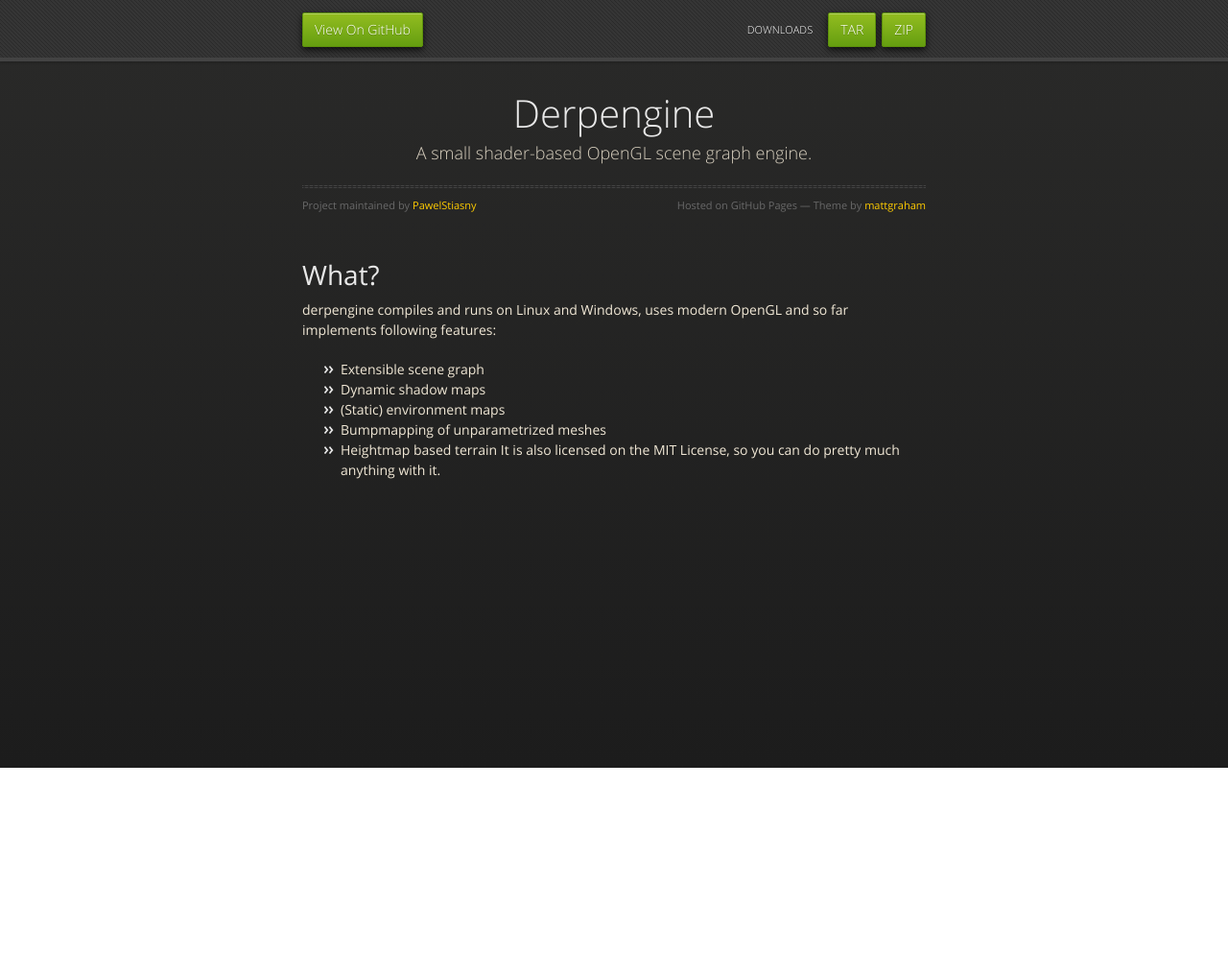
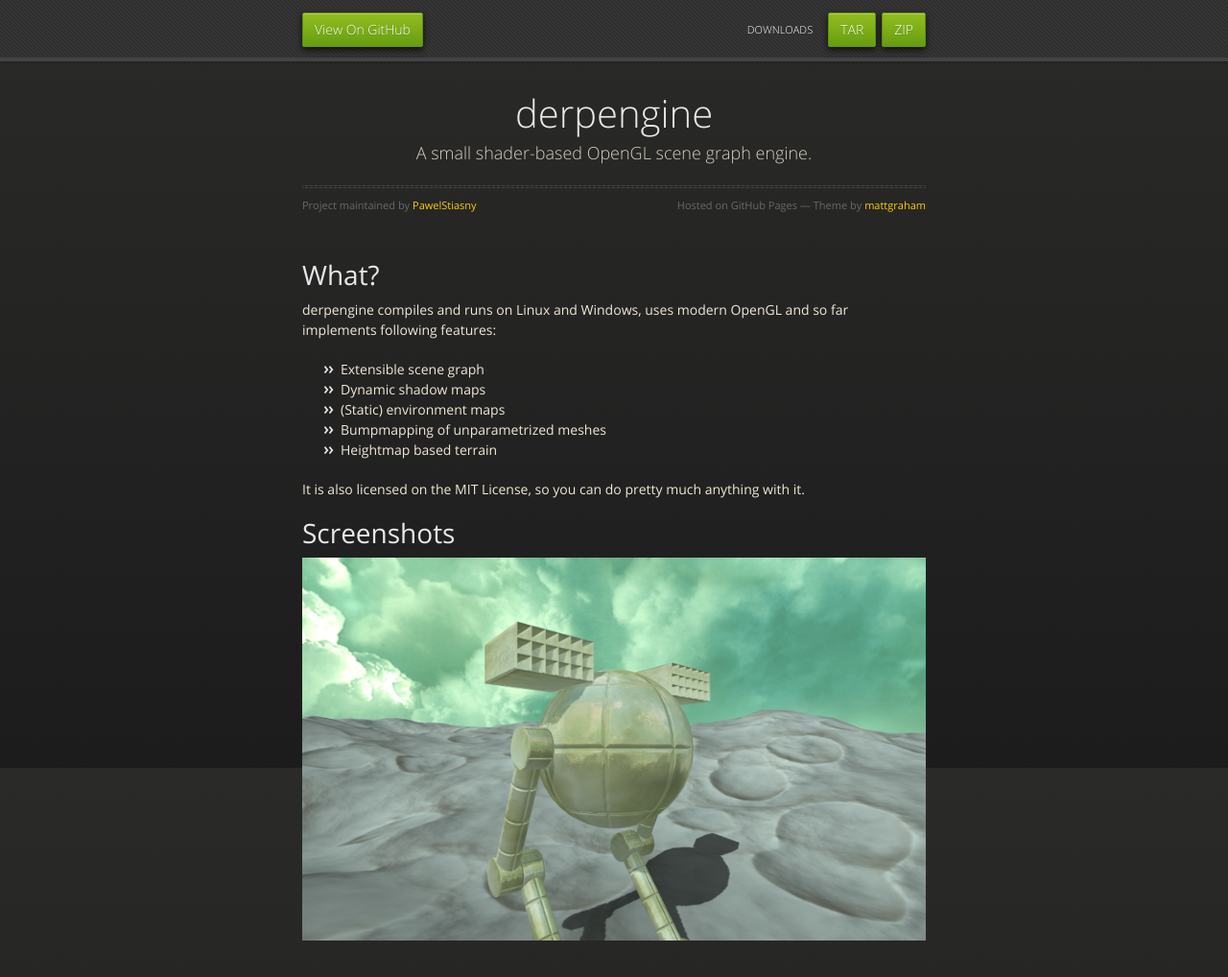
Before and after one commit to PawelStiasny/derpengine, a plain HTML site: page index.html in a window 1280 px wide. Shown: the whole page at 96% size. Before the commit the page ends 800 px from the top, so only its background shows below. Drawn offline with nearby package versions, Linux system fonts and the light colour scheme.

Commit message:
Add a screenshot.

```diff
--- a/index.html
+++ b/index.html
@@ -3,7 +3,7 @@
   <head>
     <meta charset="utf-8">
     <meta http-equiv="X-UA-Compatible" content="chrome=1">
-    <title>Derpengine by PawelStiasny</title>
+    <title>derpengine by PawelStiasny</title>
     <link rel="stylesheet" href="stylesheets/styles.css">
     <link rel="stylesheet" href="stylesheets/pygment_trac.css">
     <script src="https://ajax.googleapis.com/ajax/libs/jquery/1.7.1/jquery.min.js"></script>
@@ -31,7 +31,7 @@
 
       <section>
         <div id="title">
-          <h1>Derpengine</h1>
+          <h1>derpengine</h1>
           <p>A small shader-based OpenGL scene graph engine.</p>
           <hr>
           <span class="credits left">Project maintained by <a href="https://github.com/PawelStiasny">PawelStiasny</a></span>
@@ -47,9 +47,16 @@
 <li>Dynamic shadow maps</li>
 <li>(Static) environment maps</li>
 <li>Bumpmapping of unparametrized meshes</li>
-<li>Heightmap based terrain
-It is also licensed on the MIT License, so you can do pretty much anything with it.</li>
+<li>Heightmap based terrain</li>
 </ul>
+<p>
+It is also licensed on the MIT License, so you can do pretty much anything with it.
+</p>
+
+		<h1>Screenshots</h1>
+		<a href="screen2.png">
+			<img alt="screenshot 1" src="screen2_small.png" />
+		</a>
       </section>
 
     </div>
```
Also changed, not shown: screen2_small.png (added), 1 other file.
